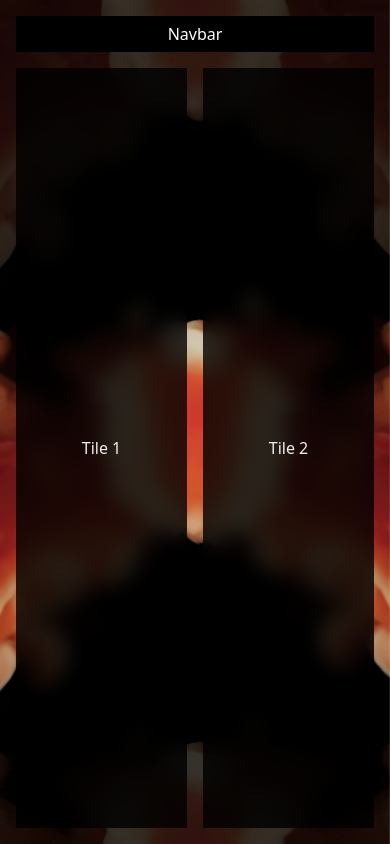
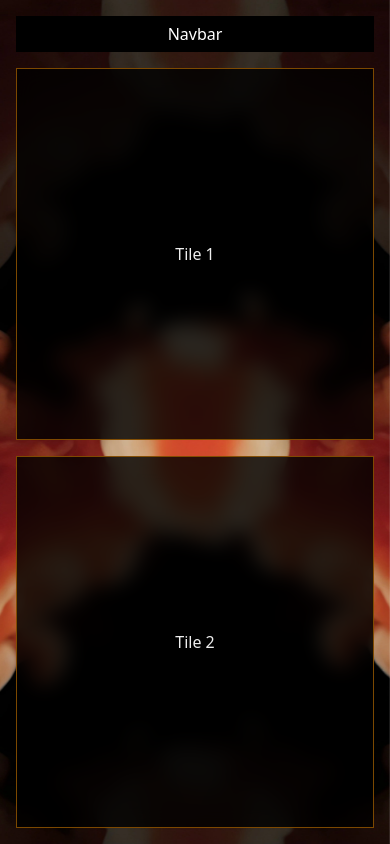
Before and after one commit to MateiSR/mateisr.com, a Next.js app: page / in a window 390 px wide. Built offline with nearby package versions, Linux system fonts and the light colour scheme.

Commit message:
feat: responsive using flex-1 instead of w/h-{}; hover workaround

```diff
--- a/src/app/globals.css
+++ b/src/app/globals.css
@@ -23,3 +23,12 @@ body::before {
   background-color: rgba(0, 0, 0, 0.85);
   border: 1px solid rgba(154, 90, 0, 0.8);
 }
+
+/* Mobile devices where there is no "hover" state
+* Show border on all tiles
+*/
+@media (hover: none) {
+  .tile {
+    border: 1px solid rgba(154, 90, 0, 0.8);
+  }
+}
--- a/src/app/page.tsx
+++ b/src/app/page.tsx
@@ -1,10 +1,10 @@
 export default function Home() {
   return (
-      <div className="flex flex-row h-full w-full gap-4">
-        <div className="tile flex flex-col items-center justify-center w-1/2 p-4">
+      <div className="flex flex-col md:flex-row h-full w-full gap-4">
+        <div className="tile flex flex-col items-center justify-center flex-1 p-4">
           <p>Tile 1</p>
         </div>
-        <div className="tile flex flex-col items-center justify-center w-1/2 p-4">
+        <div className="tile flex flex-col items-center justify-center flex-1 p-4">
           <p>Tile 2</p>
         </div>
       </div>
```
